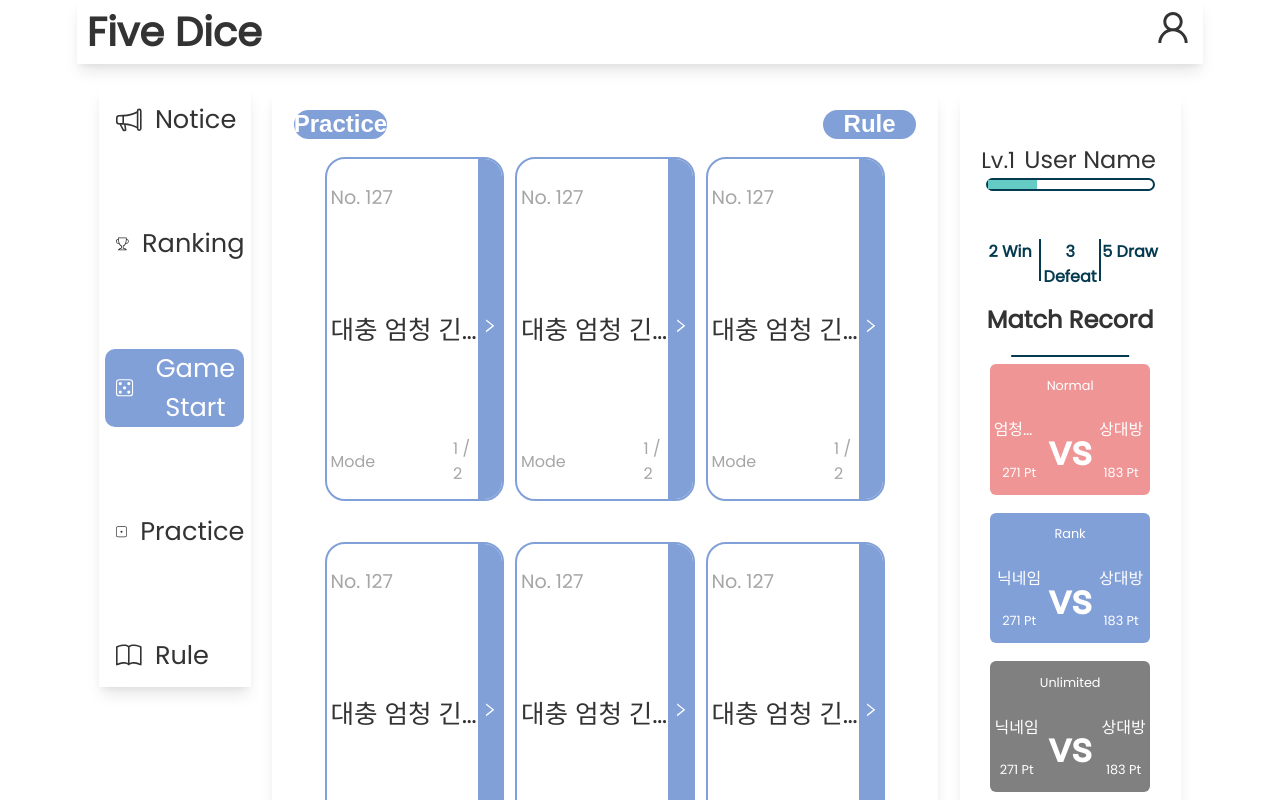
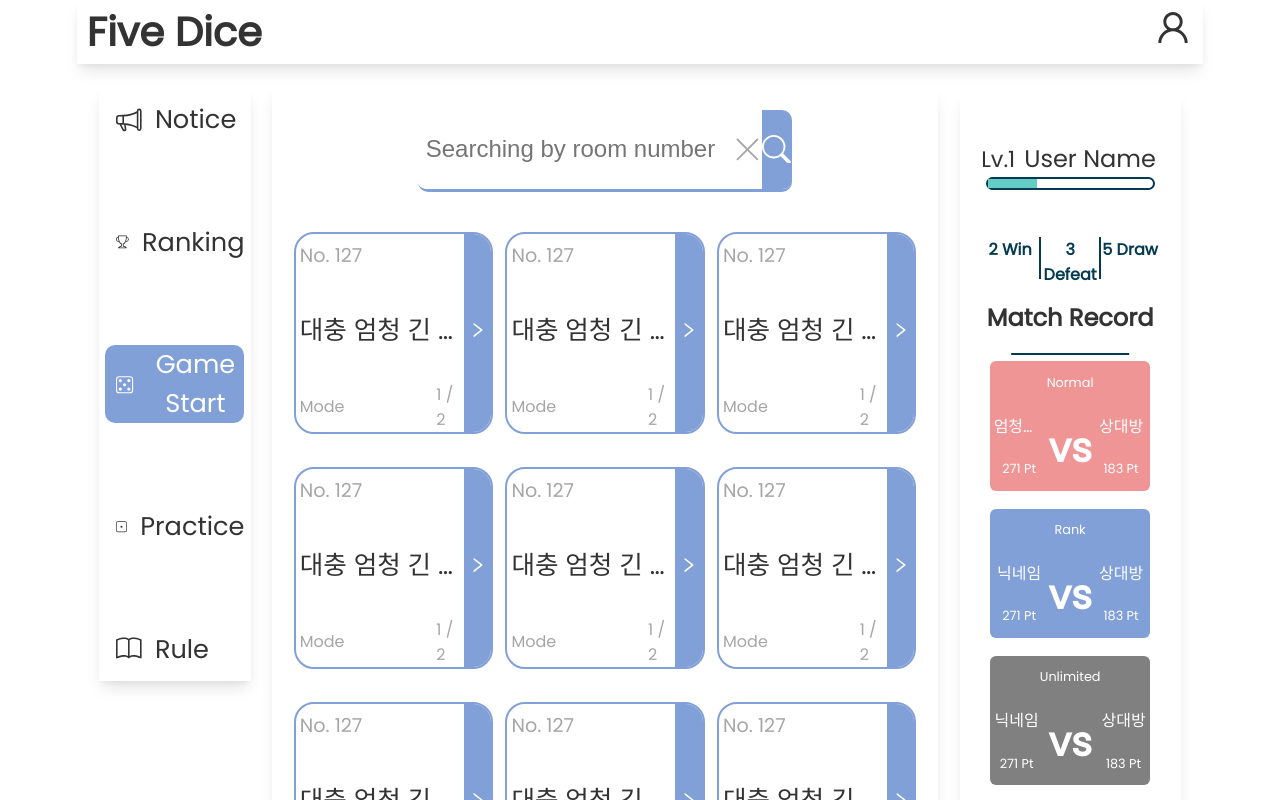
Before and after one commit to DL-Berkey/FiveDice, a React (Vite) app in the folder app/: page / in a window 1280 px wide. Shown: the top 800 px of the page. Built offline with nearby package versions, Linux system fonts and the light colour scheme.

Commit message:
Implements GameRoomSearchBar-component

```diff
--- a/app/src/components/GameInfo/GameInfo.tsx
+++ b/app/src/components/GameInfo/GameInfo.tsx
@@ -1,21 +1,14 @@
-import styled, { css } from "styled-components";
+import styled from "styled-components";
 
 import GameRoom from "./GameRoom";
+import GameRoomSearchBar from "./GameRoomSearchBar";
 
 const GameInfo = () => {
     return (
         <Wrapper>
-            <UpperContainer>
-                <PracticeButton>Practice</PracticeButton>
-                <RuleButton>Rule</RuleButton>
-            </UpperContainer>
+            <GameRoomSearchBar />
             <GameRoomContainer>
                 <GameRoomList>{Array(18).fill(<GameRoom />)}</GameRoomList>
-                {/* <GameRoomListNavigator>
-                    <RefreshButton></RefreshButton>
-                    <PreviousButton>이전</PreviousButton>
-                    <NextButton>다음</NextButton>
-                </GameRoomListNavigator> */}
             </GameRoomContainer>
             <GameModeContainer>
                 <GameModeButton>Rank</GameModeButton>
@@ -26,23 +19,12 @@ const GameInfo = () => {
     );
 };
 
-const UpperButton = css`
-    width: 15%;
-    height: 100%;
-
-    font-size: 1.5rem;
-    font-weight: 700;
-    color: white;
-
-    border-radius: 20px;
-    background: var(--blue);
-`;
-
 const Wrapper = styled.section`
     flex: 7;
 
     display: flex;
     flex-direction: column;
+    justify-content: space-between;
     align-items: center;
 
     height: 95%;
@@ -51,45 +33,19 @@ const Wrapper = styled.section`
 
     background: white;
 
-    border-radius: 15px;
     box-shadow: var(--shadow);
 `;
 
-const UpperContainer = styled.div`
-    width: 100%;
-    height: 6%;
-
-    margin-bottom: 3%;
-`;
-
-const PracticeButton = styled.button`
-    ${UpperButton};
-`;
-
-const RuleButton = styled.button`
-    float: right;
-
-    ${UpperButton};
-`;
-
 const GameRoomContainer = styled.div`
-    flex: 1;
-
-    width: 90%;
+    max-height: 82%;
 `;
 
 const GameRoomList = styled.ul`
     // 게임룸 먼저만들고 카드로 할지,뭘로할지 정하기
 
-    /* display: flex;
-    justify-content: center;
-    align-items: start;
-    flex-wrap: wrap; */
-    /* gap: 2%; */
-
     display: grid;
     grid-template-columns: repeat(3, 1fr);
-    grid-auto-rows: 25%;
+    grid-auto-rows: 18%;
     grid-auto-flow: row;
     row-gap: 3%;
     column-gap: 2%;
@@ -98,21 +54,7 @@ const GameRoomList = styled.ul`
     height: 100%;
 
     overflow-y: scroll;
-
-    // why to set for button of child
-    & :nth-child(2n) {
-        /* margin-left: 3%; */
-    }
-
-    //
 `;
-
-const GameRoomListNavigator = styled.div``;
-
-const RefreshButton = styled.button``;
-
-const PreviousButton = styled.button``;
-const NextButton = styled.button``;
 
 const GameModeContainer = styled.div`
     width: 40%;
--- /dev/null
+++ b/app/src/components/GameInfo/GameRoomSearchBar.tsx
@@ -0,0 +1,79 @@
+import styled from "styled-components";
+import { BsXLg, BsSearch } from "react-icons/bs";
+
+const GameRoomSearchBar = () => {
+    return (
+        <Wrapper>
+            <input placeholder="Searching by room number" />
+            <button className="delete_button" type="reset">
+                <BsXLg />
+            </button>
+            <button className="search_button">
+                <BsSearch />
+            </button>
+        </Wrapper>
+    );
+};
+
+const Wrapper = styled.form`
+    position: relative;
+
+    display: flex;
+
+    width: 60%;
+    height: 6%;
+
+    border-bottom: 3px solid var(--blue);
+    border-radius: 10px;
+
+    overflow: hidden;
+
+    & input {
+        width: 92%;
+        height: 100%;
+
+        padding-left: 2%;
+        padding-right: 12%;
+
+        font-size: 1.5rem;
+
+        border: none;
+
+        &:focus {
+            outline: none;
+        }
+    }
+
+    & button {
+        display: flex;
+        justify-content: center;
+        align-items: center;
+
+        width: 8%;
+        height: 100%;
+
+        font-size: 1.8rem;
+
+        background: var(--blue);
+
+        & svg {
+            fill: white;
+        }
+    }
+
+    & .delete_button {
+        position: absolute;
+        top: 0;
+        right: 8%;
+
+        /* display: none; */
+
+        background: transparent;
+
+        & svg {
+            fill: rgb(166, 166, 166);
+        }
+    }
+`;
+
+export default GameRoomSearchBar;
```
